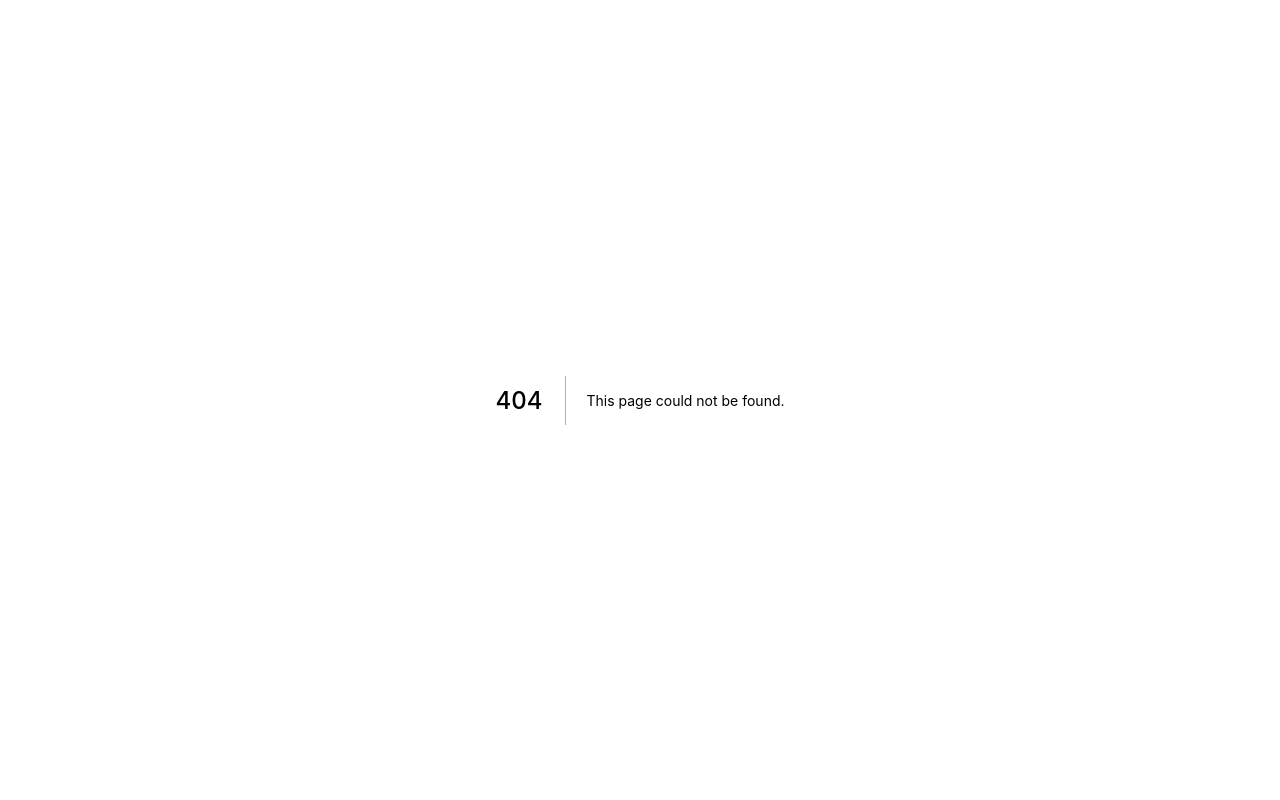
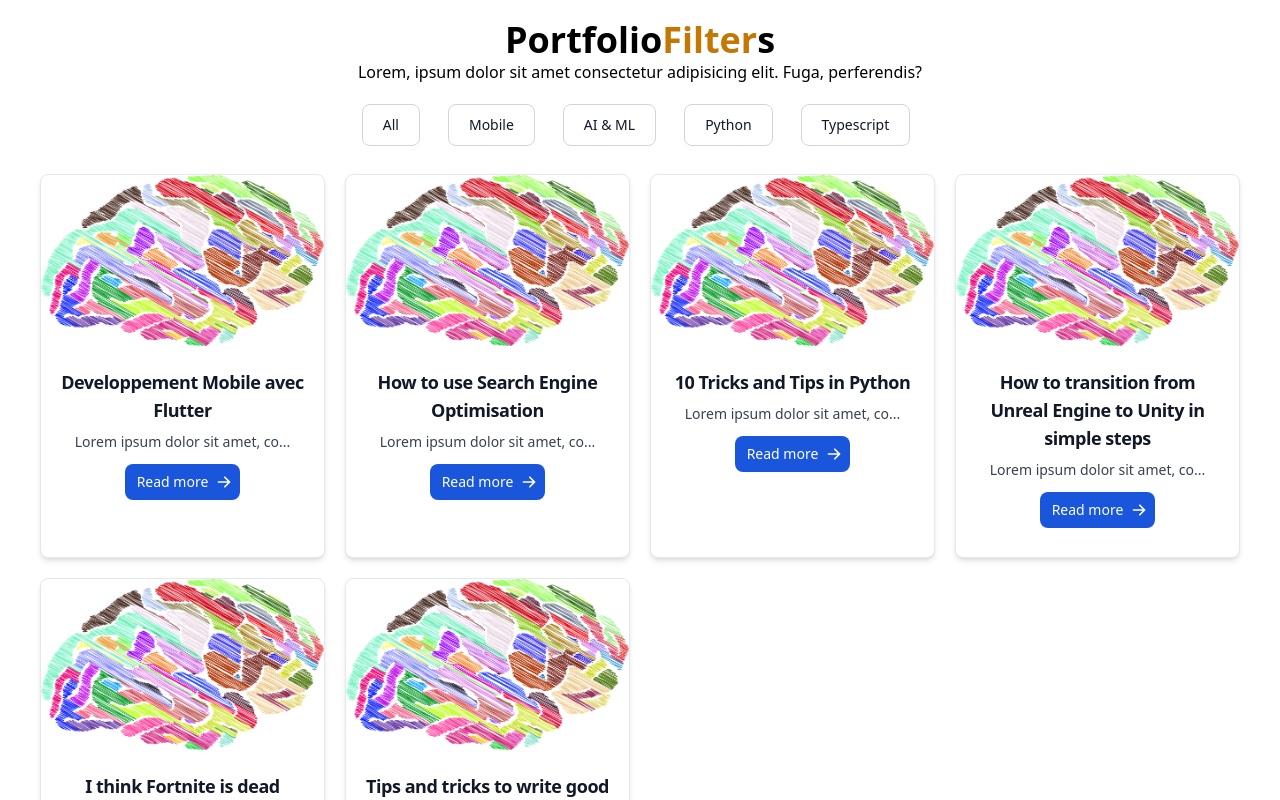
Before and after one commit to princeGedeon/myportfolio-ui, a Next.js app: page /work in a window 1280 px wide. Before the commit this address had no page. Shown: the top 800 px of the page. Built offline with nearby package versions, Linux system fonts and the light colour scheme.

Commit message:
Add filter card section work

```diff
--- /dev/null
+++ b/components/button.js
@@ -0,0 +1,16 @@
+import React from 'react';
+
+const Button = ({filter,button}) => {
+    return (
+        <div className='my-5 flex flex-wrap justify-center items-center gap-5'>
+
+           {
+            button.map((cat,i)=>{
+                return <button className='text-gray-900 bg-white border border-gray-300 focus:outline-none hover:bg-gray-100 focus:ring-4 focus:ring-gray-200 font-medium rounded-lg text-sm px-5 py-2.5 mr-2 mb-2 dark:bg-gray-800 dark:text-white dark:border-gray-600 dark:hover:bg-gray-700 dark:hover:border-gray-600 dark:focus:ring-gray-700' onClick={()=>filter(cat)} type='button'>{cat}</button>
+            })
+           }
+        </div>
+    );
+}
+
+export default Button;
--- /dev/null
+++ b/components/card.js
@@ -0,0 +1,27 @@
+import React from 'react';
+import Image from 'next/image';
+import demo from '../assets/img/brain-g9410b7e1b_640.png';
+const Card = ({item}) => {
+    return (
+
+<div class="hover:scale-110 transition-all ease-in-out transition-transform max-w-sm  h-[24em]  bg-white rounded-lg border border-gray-200 shadow-md dark:bg-gray-800 dark:border-gray-700">
+    <a href="#" className='hover:scale-110 tra'>
+
+        <Image src={demo} />
+    </a>
+    <div class="p-4">
+        <a href="#">
+            <h5 class="mb-2  md:text-lg font-bold tracking-tight text-gray-900 dark:text-white">{item.title}</h5>
+        </a>
+        <p class="mb-3 font-normal text-sm text-gray-700 dark:text-gray-400">{item.description.slice(0, 30)}...</p>
+        <a href="#" class="inline-flex items-center py-2 px-3 text-sm font-medium text-center text-white bg-blue-700 rounded-lg hover:bg-blue-800 focus:ring-4 focus:outline-none focus:ring-blue-300 dark:bg-blue-600 dark:hover:bg-blue-700 dark:focus:ring-blue-800">
+            Read more
+            <svg aria-hidden="true" class="ml-2 -mr-1 w-4 h-4" fill="currentColor" viewBox="0 0 20 20" xmlns="http://www.w3.org/2000/svg"><path fill-rule="evenodd" d="M10.293 3.293a1 1 0 011.414 0l6 6a1 1 0 010 1.414l-6 6a1 1 0 01-1.414-1.414L14.586 11H3a1 1 0 110-2h11.586l-4.293-4.293a1 1 0 010-1.414z" clip-rule="evenodd"></path></svg>
+        </a>
+    </div>
+</div>
+
+    );
+}
+
+export default Card;
--- /dev/null
+++ b/components/menu.js
@@ -0,0 +1,21 @@
+import React from 'react';
+import Card from './card';
+
+const Menu = ({menuItem}) => {
+    return (
+        <div className=' grid gap-5 justify-center items-center  sm:grid-cols-2 md:grid-cols-3 xl:grid-cols-4'>
+            {
+                menuItem.map((item)=>{
+                    return <Card className="w-full" item={item} key={item.id}/>
+
+
+
+
+                })
+            }
+
+        </div>
+    );
+}
+
+export default Menu;
--- /dev/null
+++ b/datas/allDatas.js
@@ -0,0 +1,48 @@
+import work1 from '../assets/img/cover-r4x3w1000-5eaad8ec2032c-aibrevet.jpg';
+
+import work2 from '../assets/img/brain-g9410b7e1b_640.png';
+import work3 from '../assets/img/cover-r4x3w1000-5eaad8ec2032c-aibrevet.jpg';
+
+
+export default [
+    {
+        id:1,
+        image:work1,
+        title: 'Developpement Mobile avec Flutter',
+        category: 'Mobile',
+        description: 'Lorem ipsum dolor sit amet, consectetur adipisicing elit. Neque ea, ab aperiam necessitatibus adipisci sunt facilis itaque non enim est!'
+    },
+    {
+        id:2,
+        image:work2,
+        title: 'How to use Search Engine Optimisation',
+        category: 'AI & ML',
+        description: 'Lorem ipsum dolor sit amet, consectetur adipisicing elit. Neque ea, ab aperiam necessitatibus adipisci sunt facilis itaque non enim est!'
+    },
+    {
+        id:3,
+        image:work3,
+        title: '10 Tricks and Tips in Python',
+        category: 'AI & ML',
+        description: 'Lorem ipsum dolor sit amet, consectetur adipisicing elit. Neque ea, ab aperiam necessitatibus adipisci sunt facilis itaque non enim est!'
+    },
+    {
+        id:4,
+        image:work1,
+        title: 'How to transition from Unreal Engine to Unity in simple steps',
+        category: 'Python',
+        description: 'Lorem ipsum dolor sit amet, consectetur adipisicing elit. Neque ea, ab aperiam necessitatibus adipisci sunt facilis itaque non enim est!'
+    },
+    {
+        id:5,
+        title: 'I think Fortnite is dead',
+        category: 'Python',
+        description: 'Lorem ipsum dolor sit amet, consectetur adipisicing elit. Neque ea, ab aperiam necessitatibus adipisci sunt facilis itaque non enim est!'
+    },
+    {
+        id:6,
+        title: 'Tips and tricks to write good code',
+        category: 'Typescript',
+        description: 'Lorem ipsum dolor sit amet, consectetur adipisicing elit. Neque ea, ab aperiam necessitatibus adipisci sunt facilis itaque non enim est!'
+    }
+];
--- /dev/null
+++ b/pages/work/index.js
@@ -0,0 +1,40 @@
+import React,{useState} from 'react';
+import items from './../../datas/allDatas';
+import Menu from '../../components/menu';
+import Button from '../../components/button';
+
+const allCategories=['All',...new Set(items.map(item => item.category))];
+
+
+const Index = () => {
+    const [menuItem, setMenuItem] = useState(items);
+    const [buttons, setbuttons] = useState(allCategories);
+
+    const filter=(button)=>{
+        if(button=== 'All'){
+            setMenuItem(items);
+            return ;
+        }
+        const filterdData = items.filter(item => item.category === button);
+        setMenuItem(filterdData);
+    }
+    return (
+        <div>
+            <div className='title my-5 text-center'>
+                <h1 className="font-bold text-2xl md:text-3xl xl:text-4xl">Portfolio
+                    <span className="text-yellow-500">Filter</span>s
+                    </h1>
+
+                    <p>Lorem, ipsum dolor sit amet consectetur adipisicing elit. Fuga, perferendis?</p>
+
+ <Button button={buttons} filter={filter} />
+ <div className='mt-5 mx-10'>
+<Menu menuItem={menuItem}/>
+</div>
+
+            </div>
+        </div>
+    );
+}
+
+export default Index;
```
